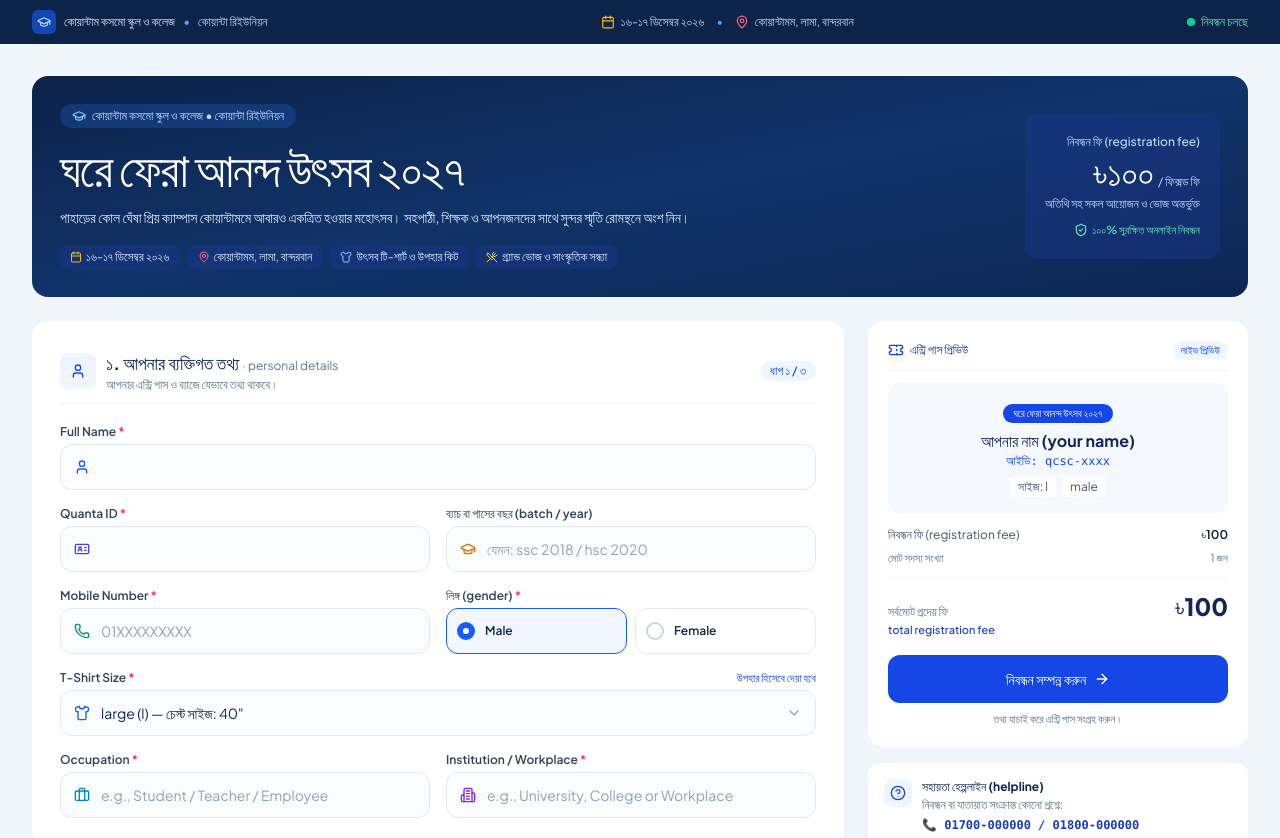
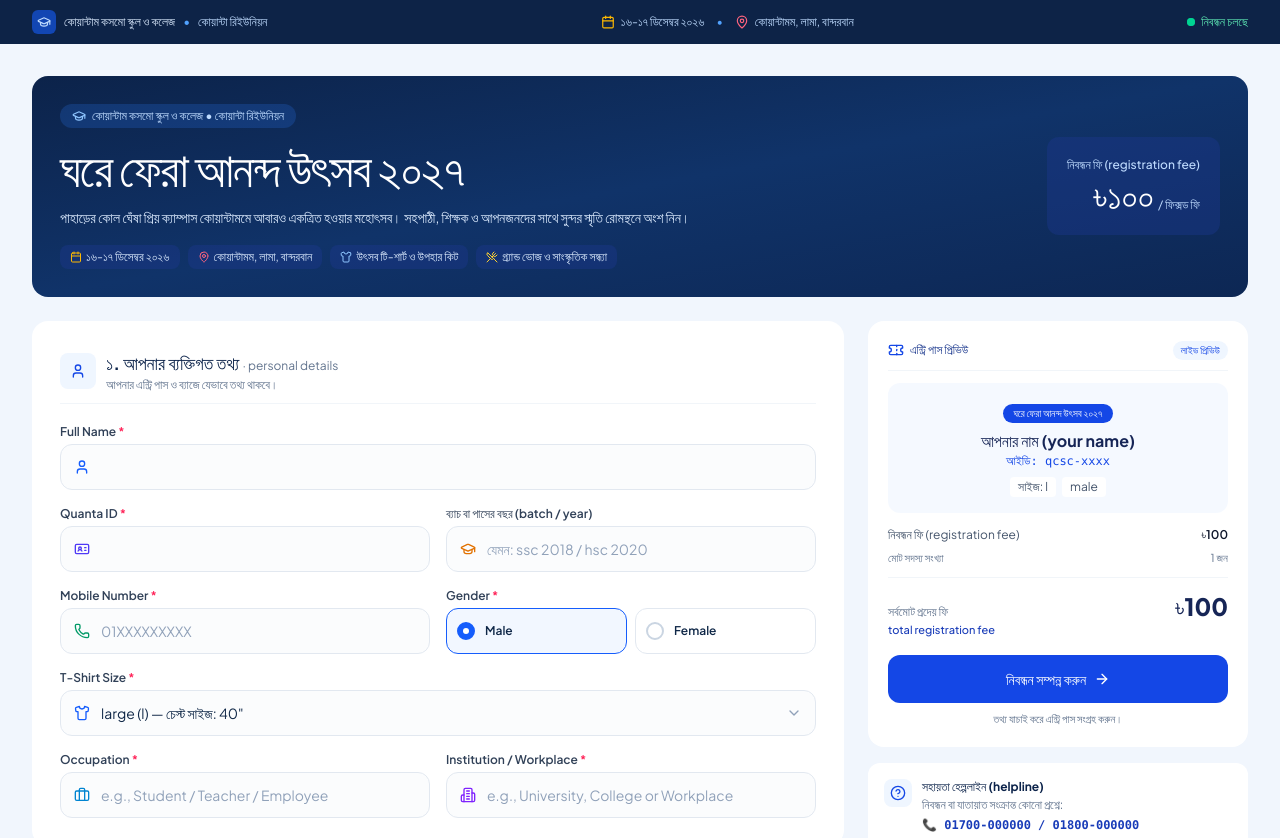
Before and after one commit to parvej236/ghore-fera, a Vue app: page / in a window 1280 px wide. Shown: the top 838 px of the page. Built offline with nearby package versions, Linux system fonts and the light colour scheme; a web font is replaced by a local one.

Commit message:
updated ui 5

```diff
--- a/src/App.vue
+++ b/src/App.vue
@@ -476,12 +476,6 @@ function addToGoogleCalendar() {
                 <span>৳১০০</span>
                 <span class="text-xs font-normal text-blue-200">/ ফিক্সড ফি</span>
               </div>
-              <p class="mt-1 text-[11px] sm:text-xs text-blue-200">
-                অতিথি সহ সকল আয়োজন ও ভোজ অন্তর্ভুক্ত
-              </p>
-              <div class="mt-2.5 inline-flex items-center gap-1 text-[11px] font-medium text-emerald-300">
-                <ShieldCheck class="size-3.5 shrink-0" /> ১০০% সুরক্ষিত অনলাইন নিবন্ধন
-              </div>
             </div>
           </div>
         </section>
@@ -504,9 +498,6 @@ function addToGoogleCalendar() {
                     <p class="text-[11px] sm:text-xs text-slate-500 truncate">আপনার এন্ট্রি পাস ও ব্যাজে যেভাবে তথ্য থাকবে।</p>
                   </div>
                 </div>
-                <span class="rounded-full bg-blue-50 px-2.5 py-0.5 text-[10px] sm:text-xs font-medium text-blue-700 shrink-0">
-                  ধাপ ১ / ৩
-                </span>
               </div>
 
               <div class="grid gap-3.5 sm:gap-4 sm:grid-cols-2">
@@ -594,7 +585,7 @@ function addToGoogleCalendar() {
                 <!-- Gender Selector with PROPER RADIO BUTTONS -->
                 <div>
                   <label class="mb-1 block text-xs font-semibold text-slate-700">
-                    লিঙ্গ (gender) <span class="text-rose-500">*</span>
+                    Gender <span class="text-rose-500">*</span>
                   </label>
                   <div class="grid grid-cols-2 gap-2">
                     <!-- Male Radio Button -->
@@ -651,7 +642,6 @@ function addToGoogleCalendar() {
                     <label class="block text-xs font-semibold text-slate-700">
                       T-Shirt Size <span class="text-rose-500">*</span>
                     </label>
-                    <span class="text-[11px] text-blue-700 font-medium">উপহার হিসেবে দেয়া হবে</span>
                   </div>
                   <div class="relative">
                     <div class="pointer-events-none absolute inset-y-0 left-0 flex items-center pl-3.5 text-blue-600">
@@ -792,7 +782,7 @@ function addToGoogleCalendar() {
                     <!-- Guest Name -->
                     <div>
                       <label class="mb-1 block text-xs font-semibold text-slate-700">
-                        অতিথির পুরো নাম <span class="text-rose-500">*</span>
+                        Guest's Full Name <span class="text-rose-500">*</span>
                       </label>
                       <div class="relative">
                         <div class="pointer-events-none absolute inset-y-0 left-0 flex items-center pl-3.5 text-indigo-600">
@@ -811,7 +801,7 @@ function addToGoogleCalendar() {
                     <!-- Guest Mobile -->
                     <div>
                       <label class="mb-1 block text-xs font-semibold text-slate-700">
-                        মোবাইল নম্বর
+                       Mobile Number
                       </label>
                       <div class="relative">
                         <div class="pointer-events-none absolute inset-y-0 left-0 flex items-center pl-3.5 text-emerald-600">
@@ -855,7 +845,7 @@ function addToGoogleCalendar() {
                     <!-- Guest Gender with PROPER RADIO BUTTONS -->
                     <div>
                       <label class="mb-1 block text-xs font-semibold text-slate-700">
-                        লিঙ্গ (gender)
+                        Gender
                       </label>
                       <div class="grid grid-cols-2 gap-2">
                         <label
@@ -903,7 +893,7 @@ function addToGoogleCalendar() {
                     <!-- Guest T-Shirt Size SELECT OPTION DROPDOWN LIST -->
                     <div>
                       <label class="mb-1 block text-xs font-semibold text-slate-700">
-                        টি-শার্ট সাইজ (t-shirt size)
+                        T-Shirt Size
                       </label>
                       <div class="relative">
                         <div class="pointer-events-none absolute inset-y-0 left-0 flex items-center pl-3 text-indigo-600">
```
